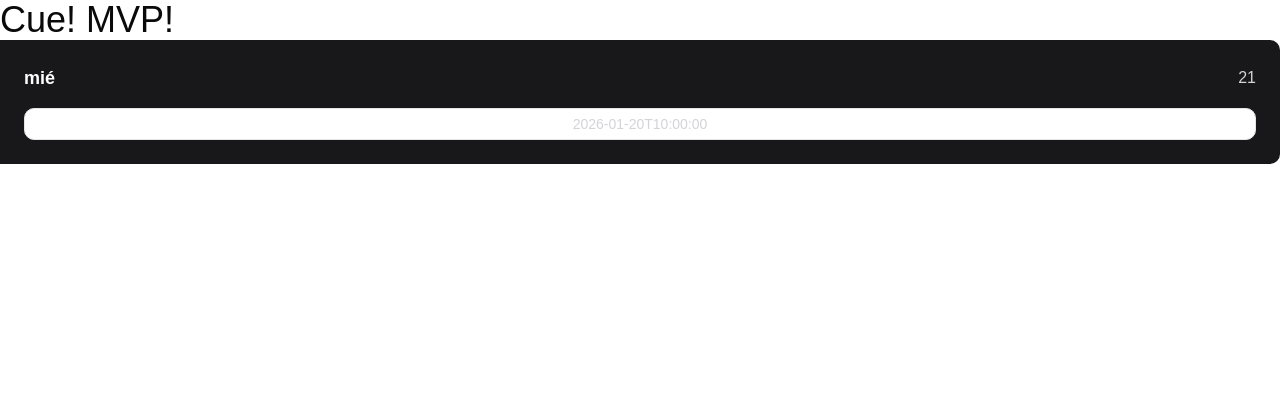
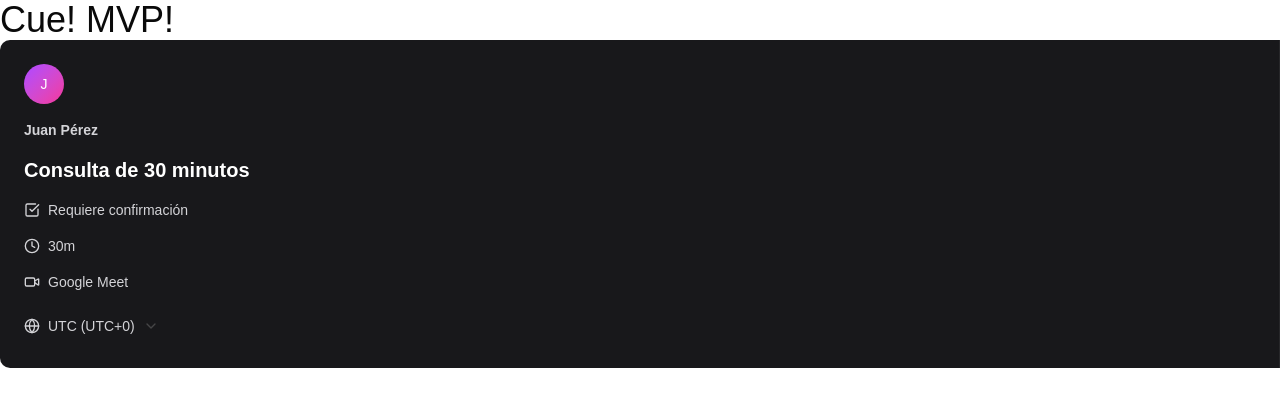
Before and after one commit to samuelpalacioss/cue, a Next.js app: page / in a window 1280 px wide. Shown: the top 406 px of the page. Built offline with nearby package versions, Linux system fonts and the light colour scheme.

Commit message:
add: event info related components

```diff
--- a/app/page.tsx
+++ b/app/page.tsx
@@ -1,17 +1,46 @@
+"use client";
+
+import { useState } from "react";
 import TimeSlotPanel from "@/components/booking/time-slots-panel";
 import TimeSlotList from "@/components/booking/time-slot-list";
 import { getLocalTimeZone, today } from "@internationalized/date";
 import Image from "next/image";
+import EventInfoPanel from "@/components/booking/event-info-panel";
+import { EventData } from "@/src/types/schema";
+
+// Mock event data for testing
+const mockEvent: EventData = {
+  id: "1",
+  slug: "mock-event",
+  title: "Consulta de 30 minutos",
+  durationMinutes: 30,
+  meetingType: "google_meet",
+  requiresConfirmation: true,
+  owners: [
+    {
+      name: "Juan Pérez",
+      avatarUrl: undefined,
+      role: "Consultor"
+    }
+  ]
+};
 
 export default function Home() {
+  const [timezone, setTimezone] = useState(getLocalTimeZone());
+
   return (
     <>
       <h1 className="text-4xl">Cue! MVP!</h1>
-      <TimeSlotPanel selectedDate={today(getLocalTimeZone())}>
+      {/* <TimeSlotPanel selectedDate={today(getLocalTimeZone())}>
         <TimeSlotList
           slots={[{ startTime: "2026-01-20T10:00:00", endTime: "2026-01-20T11:00:00", available: true }]}
         />
-      </TimeSlotPanel>
+      </TimeSlotPanel> */}
+      <EventInfoPanel
+        event={mockEvent}
+        timezone={timezone}
+        onTimezoneChange={setTimezone}
+      />
     </>
   );
 }
--- /dev/null
+++ b/components/booking/duration-selector.tsx
@@ -0,0 +1,40 @@
+"use client"
+
+import { Clock } from "lucide-react";
+import { formatDuration } from "@/src/utils/booking/date-utils";
+
+interface DurationSelectorProps {
+    value: number; // Duration in minutes
+    onChange: (value: number) => void;
+    durationOptions: number[];
+}
+
+export default function DurationSelector({ value, onChange, durationOptions }: DurationSelectorProps) {
+
+    return (
+        <div className="flex items-center gap-2 text-sm text-zinc-300">
+            <Clock className="h-4 w-4 shrink-0" />
+            <div className="relative flex rounded-lg border border-white/20 bg-transparent p-0.5">
+                {durationOptions.map((option) => {
+                    const isSelected = option === value;
+                    return (
+                        <button
+                            key={option}
+                            type="button"
+                            onClick={() => onChange(option)}
+                            className={`flex-1 px-3 py-1.5 text-sm text-white transition-all ${isSelected
+                                ? 'rounded-md bg-zinc-700/80'
+                                : 'bg-transparent hover:bg-zinc-800/30'
+                                }`}
+                        >
+                            {formatDuration(option)}
+                        </button>
+                    );
+                })}
+            </div>
+        </div>
+    )
+
+
+
+}
--- /dev/null
+++ b/components/booking/event-info-panel.tsx
@@ -0,0 +1,73 @@
+import { EventData } from "@/src/types/schema";
+import { formatDuration } from "@/src/utils/booking/date-utils";
+import { CheckSquare, Clock, MapPin, Phone, Video } from "lucide-react";
+import TimeZoneSelector from "./time-zone-selector";
+
+interface EventInfoPanelProps {
+    event: EventData;
+    timezone: string;
+    onTimezoneChange: (tz: string) => void;
+}
+
+const MEETING_TYPE_ICONS = {
+    google_meet: Video,
+    zoom: Video,
+    phone: Phone,
+    in_person: MapPin,
+};
+
+const MEETING_TYPE_LABELS = {
+    google_meet: 'Google Meet',
+    zoom: 'Zoom',
+    phone: 'Teléfono',
+    in_person: 'Presencial',
+};
+
+export default function EventInfoPanel({ event, timezone, onTimezoneChange }: EventInfoPanelProps) {
+    const MeetingIcon = MEETING_TYPE_ICONS[event.meetingType];
+    const meetingLabel = MEETING_TYPE_LABELS[event.meetingType];
+
+
+    return (
+        <div className="p-6 md:rounded-l-lg md:border-b-0 md:border-r md:border-zinc-800 md:bg-zinc-900">
+            <div className="space-y-4">
+                { /* Event owner and its image*/}
+                <div className="flex h-10 w-10 shrink-0 items-center justify-center rounded-full bg-gradient-to-br from-purple-500 to-pink-500">
+                    <p className="text-sm font-medium text-white">
+                        {event.owners[0]?.name?.charAt(0)}
+                    </p>
+                </div>
+                <p className="text-sm font-semibold text-zinc-300">
+                    {event.owners[0]?.name}
+                </p>
+
+                { /* Event's title */}
+                <h1 className="text-xl font-semibold text-white">{event.title}</h1>
+
+                { /* Requires confirmation ? */}
+                {event.requiresConfirmation && (
+                    <div className="flex items-center gap-2 text-sm text-zinc-300">
+                        <CheckSquare className="h-4 w-4" />
+                        <span>Requiere confirmación</span>
+                    </div>
+                )}
+
+                {/* Duration */}
+                <div className="flex items-center gap-2 text-sm text-zinc-300">
+                    <Clock className="h-4 w-4" />
+                    <span>{formatDuration(event.durationMinutes)}</span>
+                </div>
+
+                {/* Meeting type */}
+                <div className="flex items-center gap-2 text-sm text-zinc-300">
+                    <MeetingIcon className="h-4 w-4" />
+                    <span>{meetingLabel}</span>
+                </div>
+
+                {/* Timezone selector */}
+                <TimeZoneSelector value={timezone} onChange={onTimezoneChange} />
+            </div>
+        </div>
+    )
+
+}
--- a/components/booking/time-slot-button.tsx
+++ b/components/booking/time-slot-button.tsx
@@ -1,7 +1,7 @@
 "use client";
 
 import { Button } from "@/components/ui/button"
-import { TimeSlot } from "@/src/lib/types/schema"
+import { TimeSlot } from "@/src/types/schema";
 
 interface TimeSlotButtonProps {
     slot: TimeSlot;
--- a/components/booking/time-slot-list.tsx
+++ b/components/booking/time-slot-list.tsx
@@ -1,7 +1,7 @@
 "use client";
 
 import { useState } from "react";
-import { TimeSlot } from "@/src/lib/types/schema";
+import { TimeSlot } from "@/src/types/schema";
 import TimeSlotButton from "./time-slot-button";
 
 interface TimeSlotListProps {
--- a/src/lib/types/schema.ts
+++ /dev/null
@@ -1,5 +0,0 @@
-export interface TimeSlot {
-    startTime: string;
-    endTime: string;
-    available: boolean;
-}
--- /dev/null
+++ b/src/types/schema.ts
@@ -0,0 +1,15 @@
+export interface TimeSlot {
+    startTime: string;
+    endTime: string;
+    available: boolean;
+}
+
+export interface EventData {
+    id: string;
+    slug: string;
+    title: string;
+    durationMinutes: number;
+    meetingType: 'google_meet' | 'zoom' | 'phone' | 'in_person';
+    requiresConfirmation: boolean;
+    owners: Array<{ name: string; avatarUrl?: string; role?: string }>;
+}
--- a/src/utils/booking/date-utils.ts
+++ b/src/utils/booking/date-utils.ts
@@ -27,3 +27,23 @@ export function formatCalendarDate(
 }
 
 // TODO: Format time function that given the TimeSlot, locale, timezone and time format returns the formatted time
+
+
+
+/**
+ * Format duration in minutes to readable string
+ */
+export function formatDuration(minutes: number): string {
+    if (minutes < 60) {
+        return `${minutes}m`;
+    }
+
+    const hours = Math.floor(minutes / 60);
+    const remainingMinutes = minutes % 60;
+
+    if (remainingMinutes === 0) {
+        return `${hours}h`;
+    }
+
+    return `${hours}h ${remainingMinutes}m`;
+}
```
